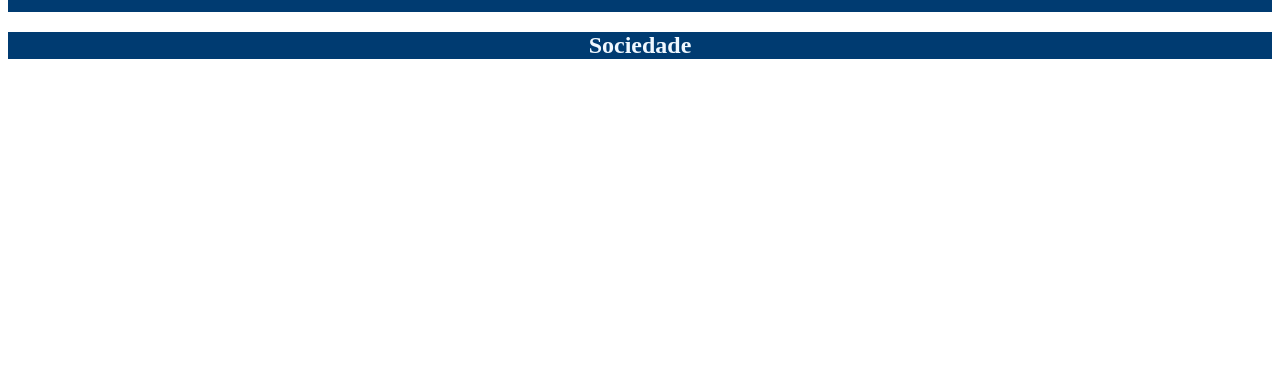
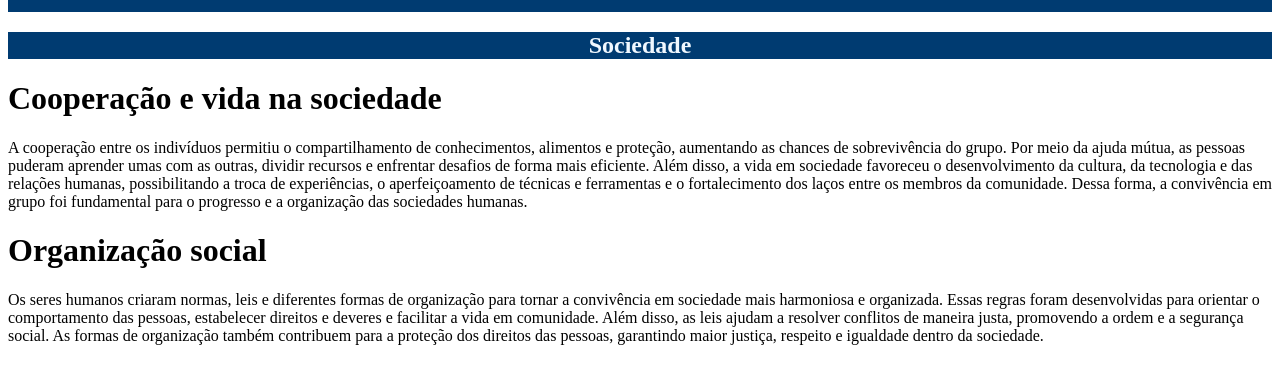
Before and after one commit to TrabalhosEscolarEtec/evolucao, a plain HTML site: page sociedade.html in a window 1280 px wide. Shown: the part 106-490 px from the top of the page. Drawn offline with Linux system fonts and the light colour scheme.

Commit message:
Add files via upload

```diff
--- a/sociedade.html
+++ b/sociedade.html
@@ -61,9 +61,15 @@
 <!--conteúdo-->
 <main>
 <h1>
-
+    Cooperação e vida na sociedade
 </h1>
 
+<p>A cooperação entre os indivíduos permitiu o compartilhamento de conhecimentos, alimentos e proteção, aumentando as chances de sobrevivência do grupo. Por meio da ajuda mútua, as pessoas puderam aprender umas com as outras, dividir recursos e enfrentar desafios de forma mais eficiente. Além disso, a vida em sociedade favoreceu o desenvolvimento da cultura, da tecnologia e das relações humanas, possibilitando a troca de experiências, o aperfeiçoamento de técnicas e ferramentas e o fortalecimento dos laços entre os membros da comunidade. Dessa forma, a convivência em grupo foi fundamental para o progresso e a organização das sociedades humanas.
+</p>
+
+<h1>Organização social</h1>
+
+<p>Os seres humanos criaram normas, leis e diferentes formas de organização para tornar a convivência em sociedade mais harmoniosa e organizada. Essas regras foram desenvolvidas para orientar o comportamento das pessoas, estabelecer direitos e deveres e facilitar a vida em comunidade. Além disso, as leis ajudam a resolver conflitos de maneira justa, promovendo a ordem e a segurança social. As formas de organização também contribuem para a proteção dos direitos das pessoas, garantindo maior justiça, respeito e igualdade dentro da sociedade.</p>
 </main>
 
 <!--rodapé-->
```
